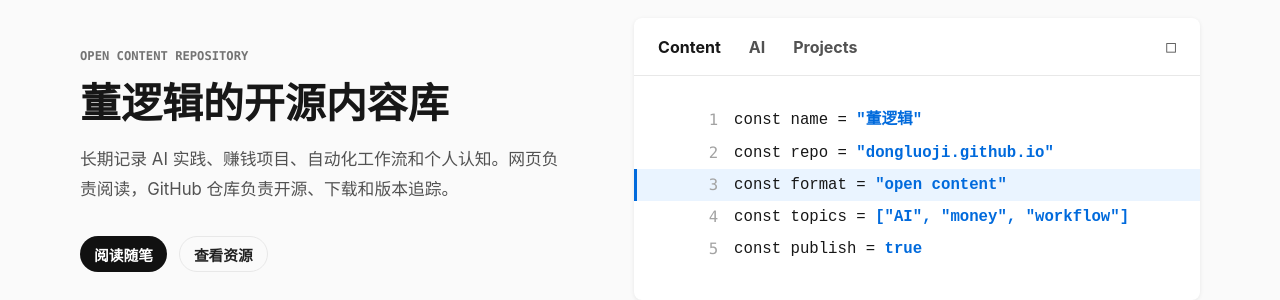
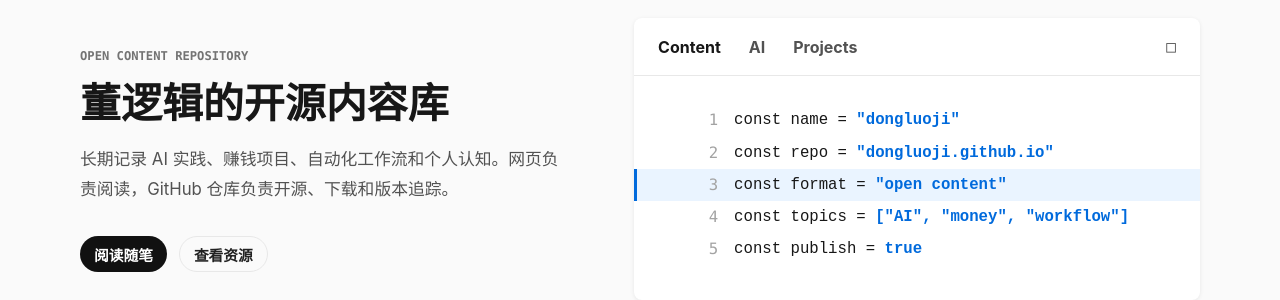
Before and after one commit to DONGLUOJI/dongluoji.github.io, a Jekyll site: the page built from index.html, in a window 1280 px wide and 1206 px high. Shown: the part 149-449 px from the top of the window. Built offline with Jekyll 4.4.1, drawn with Linux system fonts in a browser that asks for light colours.

Commit message:
Update home code name

```diff
--- a/index.html
+++ b/index.html
@@ -22,7 +22,7 @@ title: 首页
       <span class="copy-mark">□</span>
     </div>
     <div class="code-body">
-      <div><span>1</span><code>const name = <b>"董逻辑"</b></code></div>
+      <div><span>1</span><code>const name = <b>"dongluoji"</b></code></div>
       <div><span>2</span><code>const repo = <b>"dongluoji.github.io"</b></code></div>
       <div class="is-highlighted"><span>3</span><code>const format = <b>"open content"</b></code></div>
       <div><span>4</span><code>const topics = <b>["AI", "money", "workflow"]</b></code></div>
```
